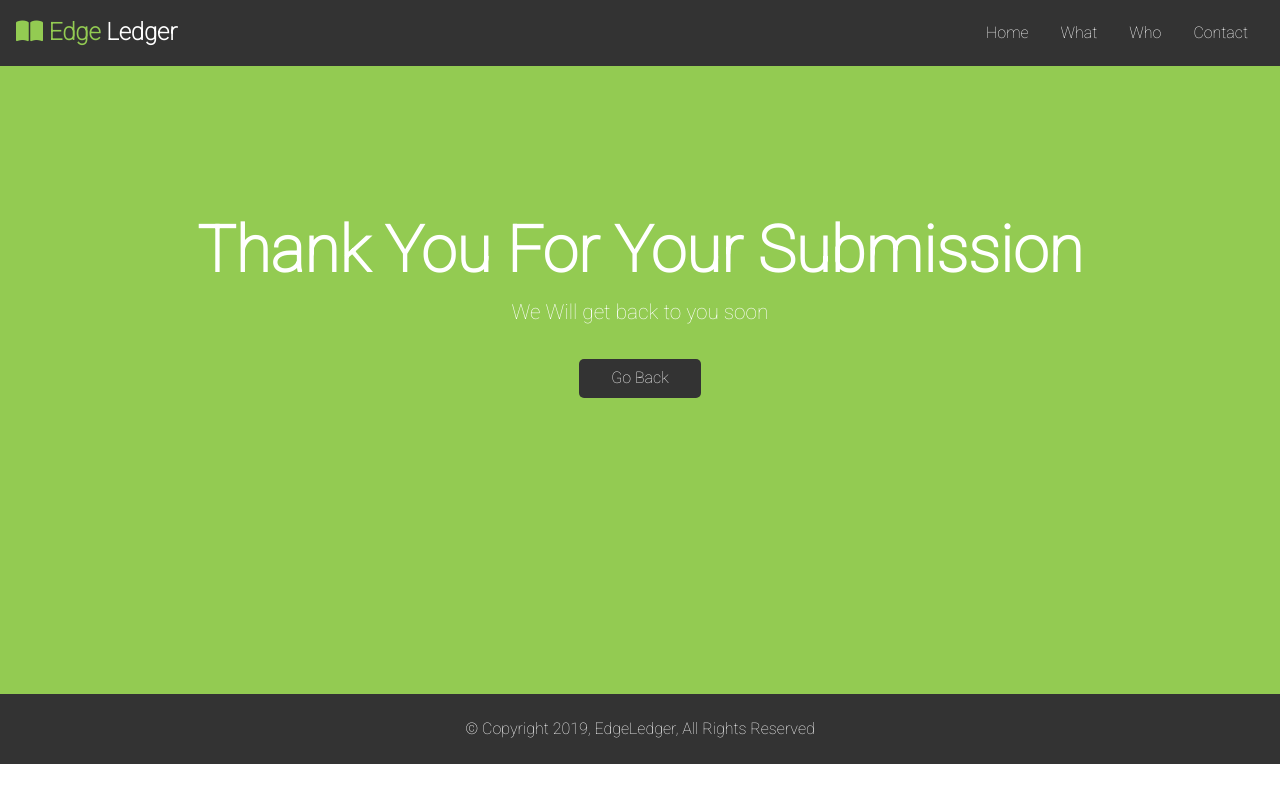
After one commit to Anandk008/Simple.Finance.site, a PHP site: page /success.html in a window 1280 px wide. The commit adds this page. Run offline with PHP 8.4, Linux system fonts and the light colour scheme; some libraries are stand-ins or nearby versions.

Commit message:
added php and success page

```diff
--- a/index.html
+++ b/index.html
@@ -17,8 +17,8 @@
         <div class="menu">
             <ul>
                 <li class="sroll"><a href="#showcase"> Home </a></li>
+                <li class="sroll"><a href="#what"> What </a></li>
                 <li class="sroll"><a href="#who"> Who </a></li>
-                <li class="sroll"><a href="#what"> What </a></li>
                 <li class="sroll"><a href="#contact"> Contact </a></li>
             </ul>
         </div>
@@ -106,7 +106,7 @@
         <div class="contact-form bg-primary p-2">
             <h2 class="m-heading">Contact Us</h2>
             <p>Please use the form below to contact us</p>
-            <form>
+            <form action="process.php" method="POST">
                 <div class="from-group">
                     <label for="name">Name</label>
                     <input type="text" id="name" name="name" placeholder="Enter Your Name">
--- a/style.css
+++ b/style.css
@@ -222,3 +222,11 @@ body {
     width: 100%;
     padding: 0.5rem;
 }
+
+#success {
+    height: 78.5vh;
+}
+
+#success .container {
+    margin-top: 8%;
+}
--- /dev/null
+++ b/success.html
@@ -0,0 +1,44 @@
+<!DOCTYPE html>
+<html lang="en">
+<head>
+    <meta charset="UTF-8">
+    <meta http-equiv="X-UA-Compatible" content="IE=edge">
+    <meta name="viewport" content="width=device-width, initial-scale=1.0">
+    <title>Edge Ledger |Financial & Accounting Company</title>
+    <link rel="stylesheet" href="style.css">
+    <link rel="stylesheet" media="screen and (max-width: 768px)" href="mobile.css">
+    <link rel="stylesheet" media="screen and (min-width: 1100px)" href="widescreen.css">
+    <script src="https://kit.fontawesome.com/49ae0caa8c.js" crossorigin="anonymous"></script>
+    <script src="https://ajax.googleapis.com/ajax/libs/jquery/3.6.0/jquery.min.js"></script>
+</head>
+<body>
+    <nav id="top-nav">
+        <div class="logo"><h1><span Class="primary"><i class="fas fa-book-open "></i> Edge</span> Ledger</h1></div>
+        <div class="menu">
+            <ul>
+                <li class="sroll"><a href="#showcase"> Home </a></li>
+                <li class="sroll"><a href="#what"> What </a></li>
+                <li class="sroll"><a href="#who"> Who </a></li>
+                <li class="sroll"><a href="#contact"> Contact </a></li>
+            </ul>
+        </div>
+    </nav>
+
+    <section id="success" class="bg-primary py-3 text-center" >
+        <div class="container">
+            <h1 class="l-heading">Thank You For Your Submission</h1>
+            <p class="lead">We Will get back to you soon</p>
+            <a href="./index.html" class="btn-dark btn">Go Back</a>
+        </div>
+    </section>
+
+    <!--  Footer  -->
+    <footer id="main-footer" class="bg-dark text-center py-1">
+        <div class="container">
+            <p>&copy; Copyright 2019, EdgeLedger, All Rights Reserved</p>
+        </div>
+    </footer>
+
+    <script src="./main.js"></script>
+</body>
+</html>
```
Also changed, not shown: process.php (added, +15 -0 lines).
